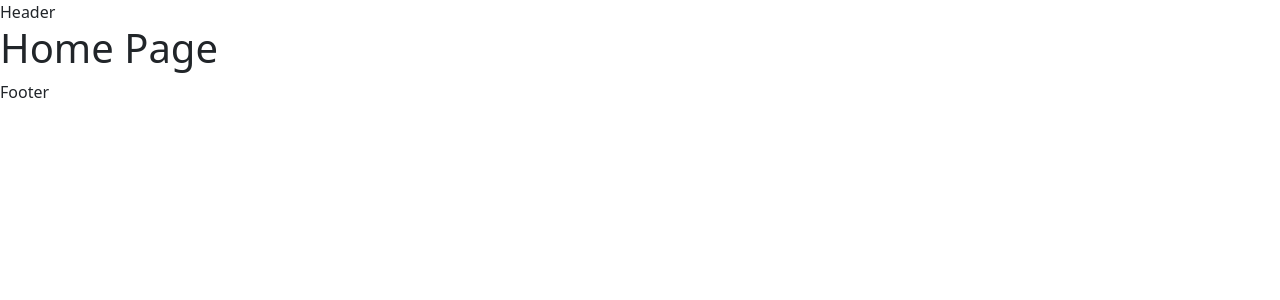
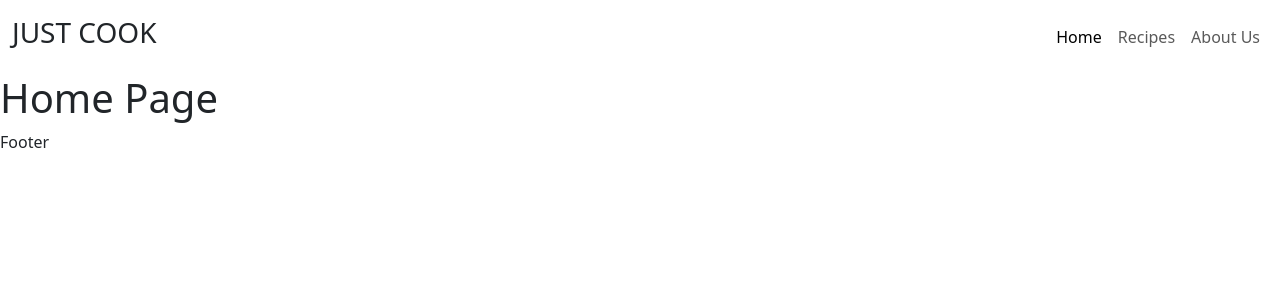
Before and after one commit to federicascognamiglio/react-router, a React (Vite) app: page / in a window 1280 px wide. Shown: the top 300 px of the page. Built offline with nearby package versions, Linux system fonts and the light colour scheme; no server answers.

Commit message:
feat: navbar completed

```diff
--- a/src/components/AppLayout.jsx
+++ b/src/components/AppLayout.jsx
@@ -1,9 +1,12 @@
 import { Outlet } from "react-router-dom";
+import AppNavBar from "./AppNavBar";
 
 function AppLayout() {
     return (
         <>
-            <header>Header</header>
+            <header>
+                <AppNavBar />
+            </header>
 
             <Outlet />
 
--- /dev/null
+++ b/src/components/AppNavBar.jsx
@@ -0,0 +1,33 @@
+import { NavLink } from "react-router-dom";
+
+function AppNavBar() {
+    const pages = [
+        {
+            path: "/",
+            name: "Home"
+        },
+        {
+            path: "/posts",
+            name: "Recipes"
+        },
+        {
+            path: "/about",
+            name: "About Us"
+        }
+    ];
+
+    return (
+        <nav className="navbar navbar-expand-lg py-3">
+            <div className="container-fluid">
+                <h3>JUST COOK</h3>
+                <ul className="navbar-nav">
+                    {pages.map((curPage) => <li className="nav-item" key={curPage.name}>
+                        <NavLink to={curPage.path} className="nav-link">{curPage.name}</NavLink>
+                    </li>)}
+                </ul>
+            </div>
+        </nav>
+    )
+}
+
+export default AppNavBar
```
